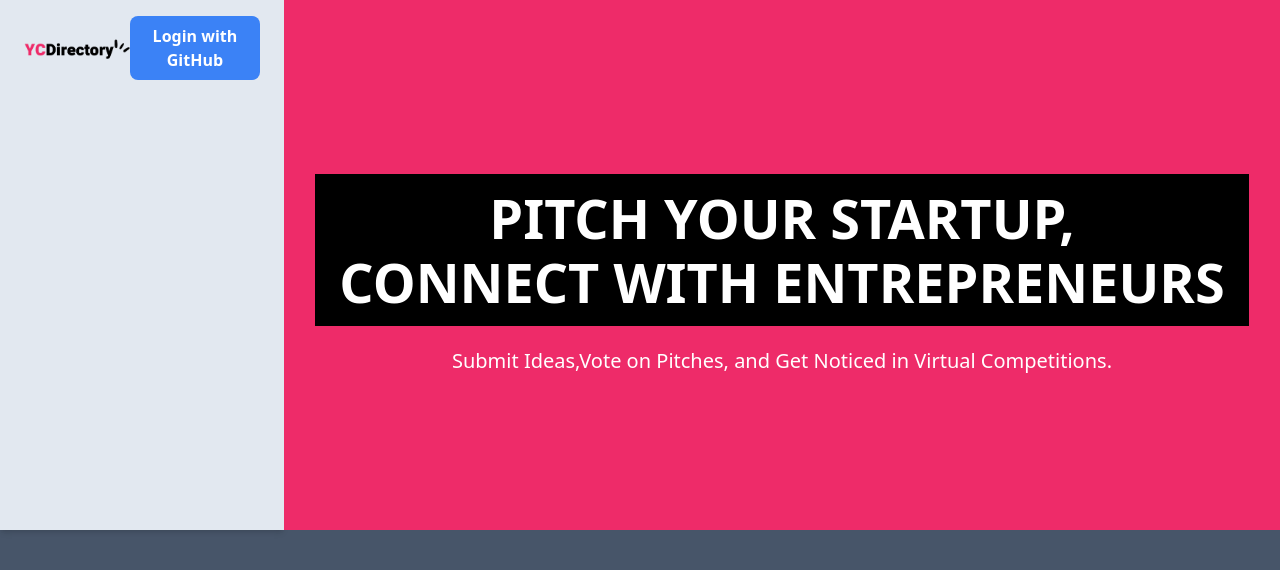
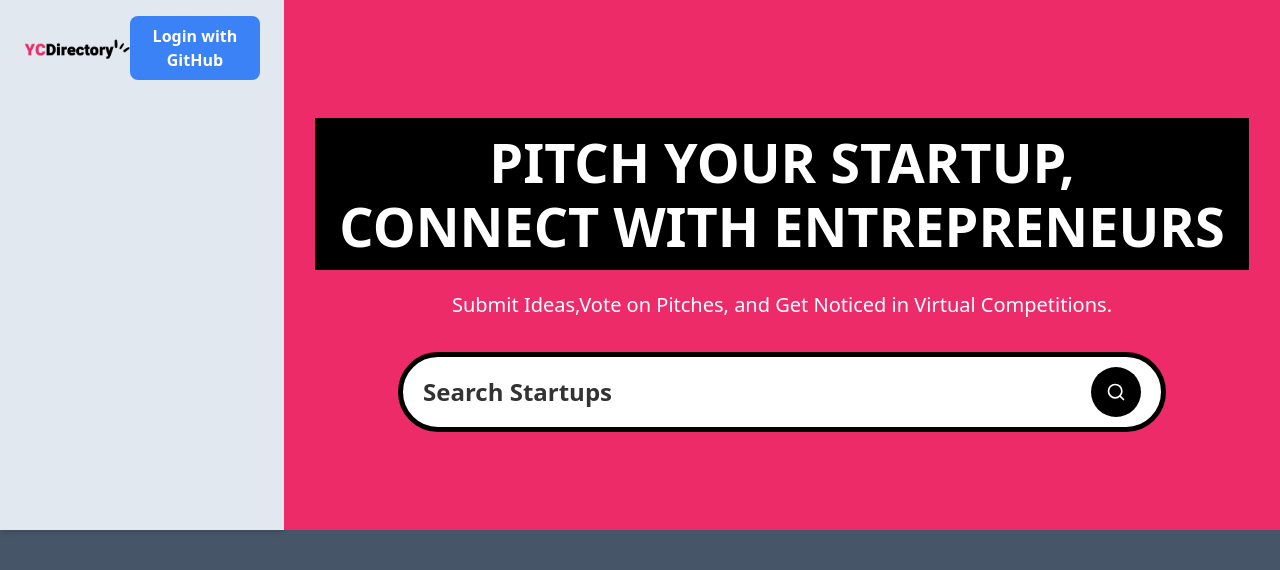
Before and after one commit to DipeshDevkota/startup, a Next.js app: page / in a window 1280 px wide. Shown: the top 570 px of the page. Built offline with nearby package versions, Linux system fonts and the light colour scheme; no server answers.

Commit message:
form complete

```diff
--- a/app/(root)/layout.tsx
+++ b/app/(root)/layout.tsx
@@ -1,6 +1,6 @@
 import React from "react";
 import Providers from "./providers";
-import Navbar from "../components/Navbar";
+import Navbar from "../../components/Navbar";
 
 export default function RootLayout({ children }: { children: React.ReactNode }) {
     return (
--- a/app/(root)/page.tsx
+++ b/app/(root)/page.tsx
@@ -1,6 +1,9 @@
 import React from 'react'
+import SearchForm from '../../components/SearchForm'
 
-const Home = () => {
+const  Home = async ({searchParams}:{searchParams: Promise<{query?:string}>}) => {
+
+  const query = (await searchParams).query;
   return (
     <>
 
@@ -10,6 +13,9 @@
   <p className='sub-heading !max-w-3xl'>
     Submit Ideas,Vote on Pitches, and Get Noticed in Virtual Competitions.
   </p>
+
+
+  <SearchForm query= {query}/>
   </section>
     </>
   )
--- /dev/null
+++ b/components/SearchForm.tsx
@@ -0,0 +1,32 @@
+import React from 'react'
+import Form from 'next/form'
+import SearchFormReset from './SearchFormReset'
+import { Search } from 'lucide-react'
+const SearchForm = ({query}:{query?: string}) => {
+
+
+
+  return (
+    <Form action="/search" scroll={false} className='search-form'>
+        <input
+           name='query'
+           defaultValue={query}
+           className='search-input'
+           placeholder='Search Startups'
+           />
+
+
+           <div className='flex gap-2'>
+            {query && <SearchFormReset/>}
+
+            <button type= "submit" className='search-btn text-white'>
+
+                <Search className='size-5'/>
+            </button>
+           </div>
+
+    </Form>
+  )
+}
+
+export default SearchForm
--- /dev/null
+++ b/components/SearchFormReset.tsx
@@ -0,0 +1,28 @@
+"use client"
+import { X } from "lucide-react"
+import Link from "next/link"
+import React from 'react'
+
+const SearchFormReset = () => {
+    const reset =()=>{
+        const form = document.querySelector('search-form') as HTMLFormElement;
+
+        if(form) form.reset();
+    }
+
+  return (
+    <div>
+ (<button type='reset' onClick={reset}>
+
+    <Link href='/' className='search-btn text-white'>
+      <X className="size-4"/>
+    </Link>
+
+</button>)
+
+
+    </div>
+  )
+}
+
+export default SearchFormReset
--- /dev/null
+++ b/components/ui/button.tsx
@@ -0,0 +1,57 @@
+import * as React from "react"
+import { Slot } from "@radix-ui/react-slot"
+import { cva, type VariantProps } from "class-variance-authority"
+
+import { cn } from "@/lib/utils"
+
+const buttonVariants = cva(
+  "inline-flex items-center justify-center gap-2 whitespace-nowrap rounded-md text-sm font-medium transition-colors focus-visible:outline-none focus-visible:ring-1 focus-visible:ring-ring disabled:pointer-events-none disabled:opacity-50 [&_svg]:pointer-events-none [&_svg]:size-4 [&_svg]:shrink-0",
+  {
+    variants: {
+      variant: {
+        default:
+          "bg-primary text-primary-foreground shadow hover:bg-primary/90",
+        destructive:
+          "bg-destructive text-destructive-foreground shadow-sm hover:bg-destructive/90",
+        outline:
+          "border border-input bg-background shadow-sm hover:bg-accent hover:text-accent-foreground",
+        secondary:
+          "bg-secondary text-secondary-foreground shadow-sm hover:bg-secondary/80",
+        ghost: "hover:bg-accent hover:text-accent-foreground",
+        link: "text-primary underline-offset-4 hover:underline",
+      },
+      size: {
+        default: "h-9 px-4 py-2",
+        sm: "h-8 rounded-md px-3 text-xs",
+        lg: "h-10 rounded-md px-8",
+        icon: "h-9 w-9",
+      },
+    },
+    defaultVariants: {
+      variant: "default",
+      size: "default",
+    },
+  }
+)
+
+export interface ButtonProps
+  extends React.ButtonHTMLAttributes<HTMLButtonElement>,
+    VariantProps<typeof buttonVariants> {
+  asChild?: boolean
+}
+
+const Button = React.forwardRef<HTMLButtonElement, ButtonProps>(
+  ({ className, variant, size, asChild = false, ...props }, ref) => {
+    const Comp = asChild ? Slot : "button"
+    return (
+      <Comp
+        className={cn(buttonVariants({ variant, size, className }))}
+        ref={ref}
+        {...props}
+      />
+    )
+  }
+)
+Button.displayName = "Button"
+
+export { Button, buttonVariants }
--- a/package.json
+++ b/package.json
@@ -14,6 +14,7 @@
     "react-dom": "$react-dom"
   },
   "dependencies": {
+    "@radix-ui/react-slot": "^1.1.1",
     "@tailwindcss/typography": "^0.5.15",
     "autoprefixer": "^10.4.20",
     "class-variance-authority": "^0.7.1",
```
Also changed, not shown: components/Navbar.tsx (renamed from app/components/Navbar.tsx), 2 other files (tests, documents, lock files or other folders).
